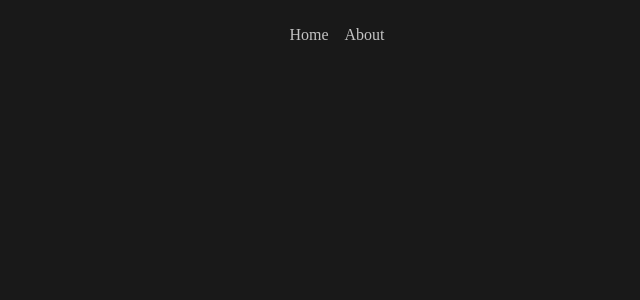
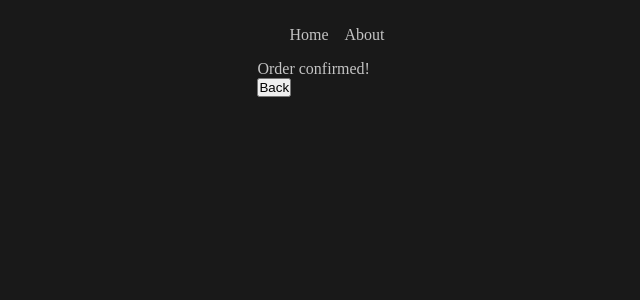
Before and after one commit to Alik64/Revision, a React (Create React App) app in the folder React/beginner-coding-interview/: page /order-summary in a window 1280 px wide. Before the commit this address had no page. Shown: the top 300 px of the page, without its empty margins (295-935 px from the left). Built offline with nearby package versions, Linux system fonts and the light colour scheme.

Commit message:
React : not MAtch route

```diff
--- a/React/beginner-coding-interview/src/App.js
+++ b/React/beginner-coding-interview/src/App.js
@@ -1,10 +1,12 @@
 
-import { Route, Routes } from 'react-router-dom';
+import { Navigate, Route, Routes } from 'react-router-dom';
 import './App.css';
 
 import Navbar from './ReactRouterDom/components/Navbar';
+import OrderSummury from './ReactRouterDom/components/OrderSummury';
 import About from './ReactRouterDom/pages/About';
 import Home from './ReactRouterDom/pages/Home';
+import NotFound from './ReactRouterDom/pages/NotFound';
 
 
 function App() {
@@ -15,6 +17,8 @@ function App() {
       <Routes>
         <Route path='/' element={<Home />} />
         <Route path='about' element={<About />} />
+        <Route path='order-summary' element={<OrderSummury />} />
+        <Route path='*' element={<NotFound />} />
       </Routes>
     </>
 
--- /dev/null
+++ b/React/beginner-coding-interview/src/ReactRouterDom/components/OrderSummury.js
@@ -0,0 +1,13 @@
+import React from 'react'
+import { useNavigate } from 'react-router-dom'
+
+
+export default function OrderSummury() {
+    const navigate = useNavigate()
+    return (
+        <>
+            <div>Order confirmed!</div>
+            <button onClick={() => navigate(-1)}>Back</button>
+        </>
+    )
+}
--- a/React/beginner-coding-interview/src/ReactRouterDom/pages/Home.jsx
+++ b/React/beginner-coding-interview/src/ReactRouterDom/pages/Home.jsx
@@ -1,7 +1,13 @@
 import React from 'react'
+import { useNavigate } from 'react-router-dom'
 
 export default function Home() {
+    const navigate = useNavigate()
+
     return (
-        <div>Home</div>
+        <>
+            <div>Home</div>
+            <button onClick={() => navigate('order-summary', { replace: true })}>Place Order</button>
+        </>
     )
 }
--- /dev/null
+++ b/React/beginner-coding-interview/src/ReactRouterDom/pages/NotFound.jsx
@@ -0,0 +1,10 @@
+import React from 'react'
+
+export default function NotFound() {
+  return (
+    <>
+      <h1>Page Not found!</h1>
+      <div>404</div>
+    </>
+  )
+}
```
